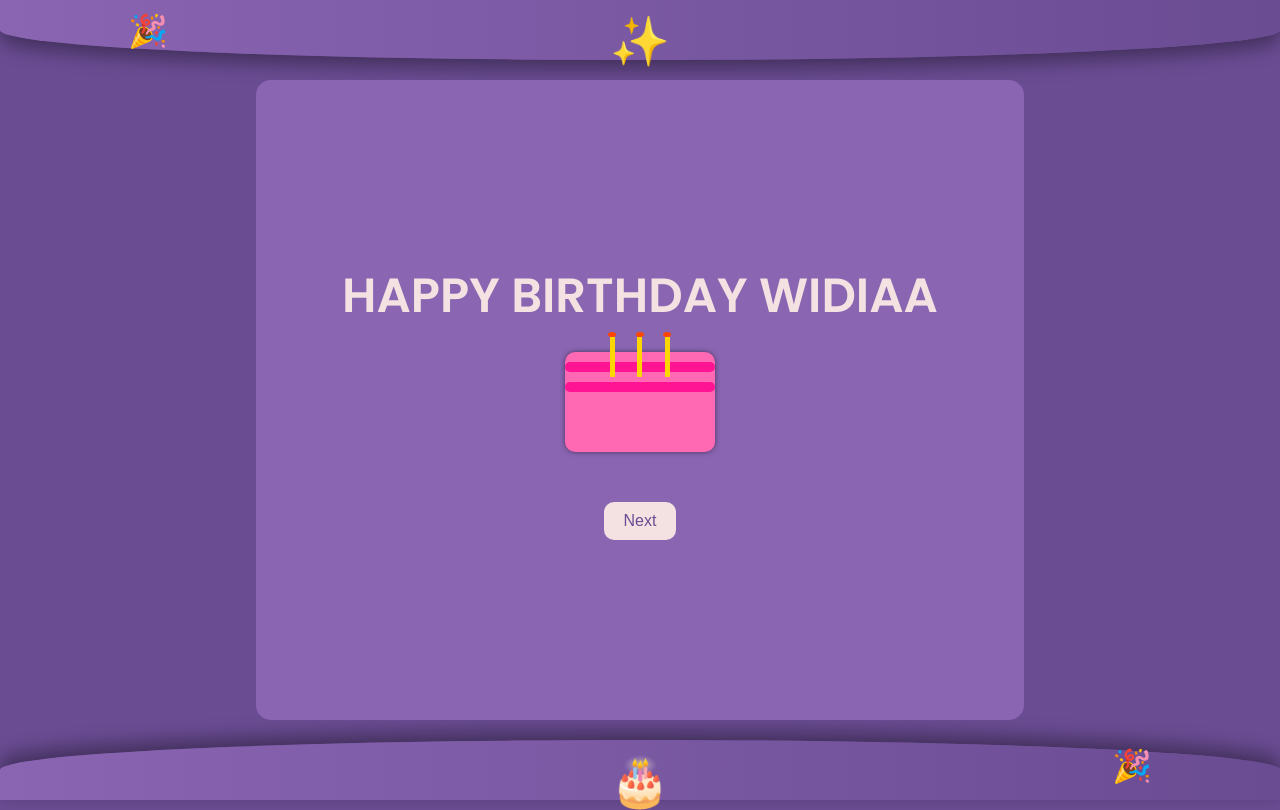
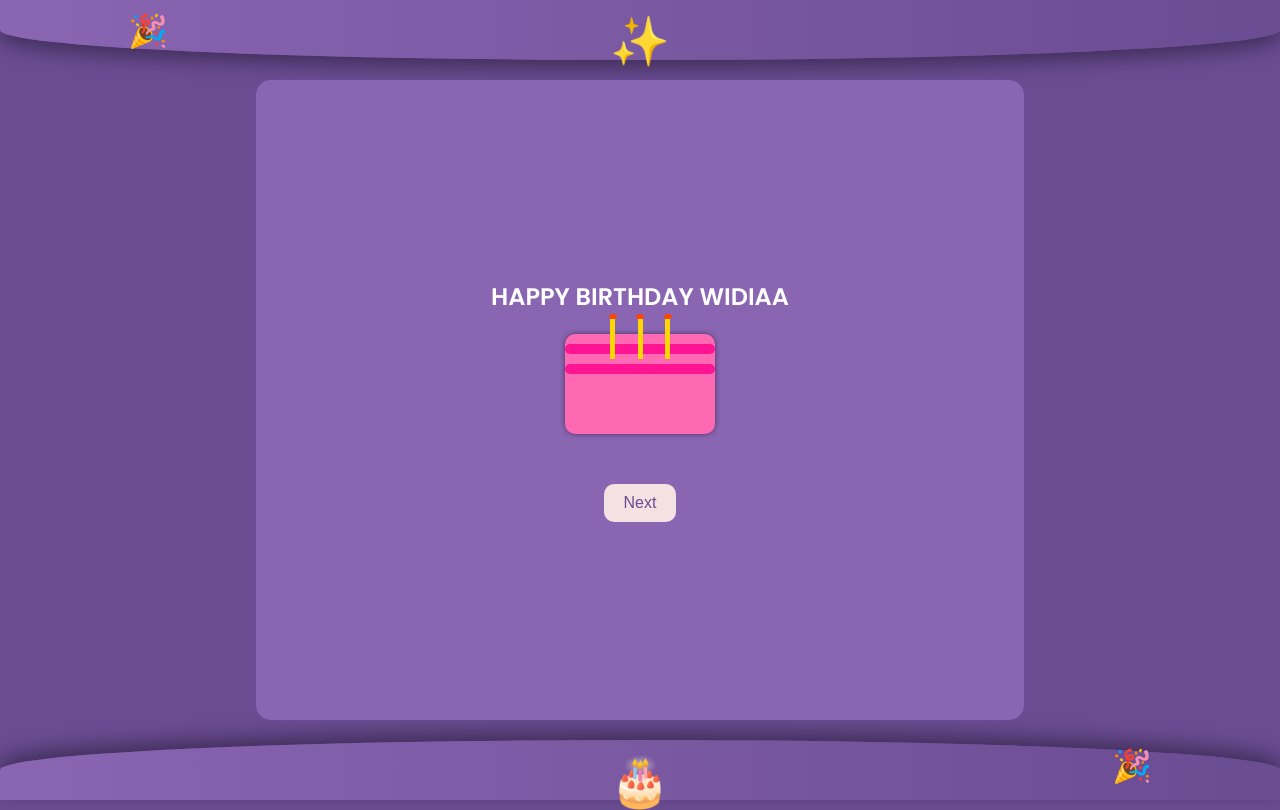
Before and after one commit to DickaTarigan/Website-Personal, a plain HTML site: page index.html in a window 1280 px wide. Drawn offline with Linux system fonts and the light colour scheme.

Commit message:
Update index.html

```diff
--- a/index.html
+++ b/index.html
@@ -12,7 +12,7 @@
     <div class="book">
         <div class="page" id="page1">
             <div class="content">
-                <h1>HAPPY BIRTHDAY WIDIAA</h1>
+                <h2>HAPPY BIRTHDAY WIDIAA</h2>
                 <div class="cake">
                     <div class="cake-layer layer1"></div>
                     <div class="cake-layer layer2"></div>
```
